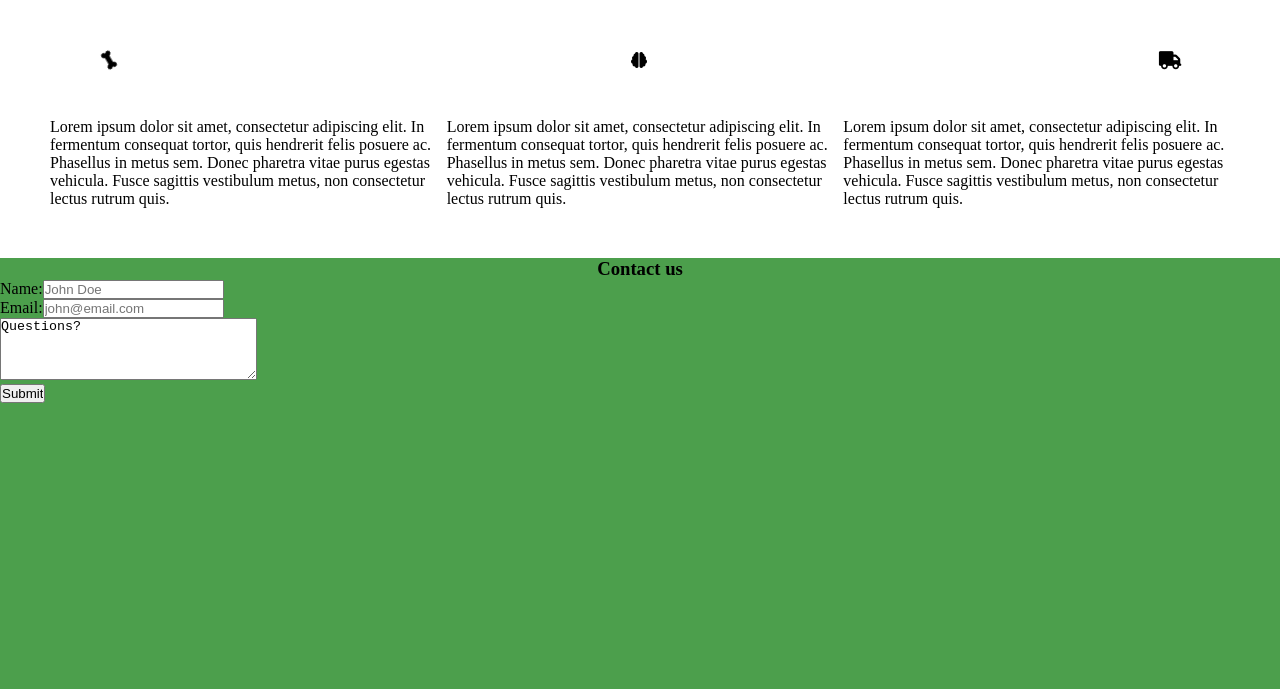
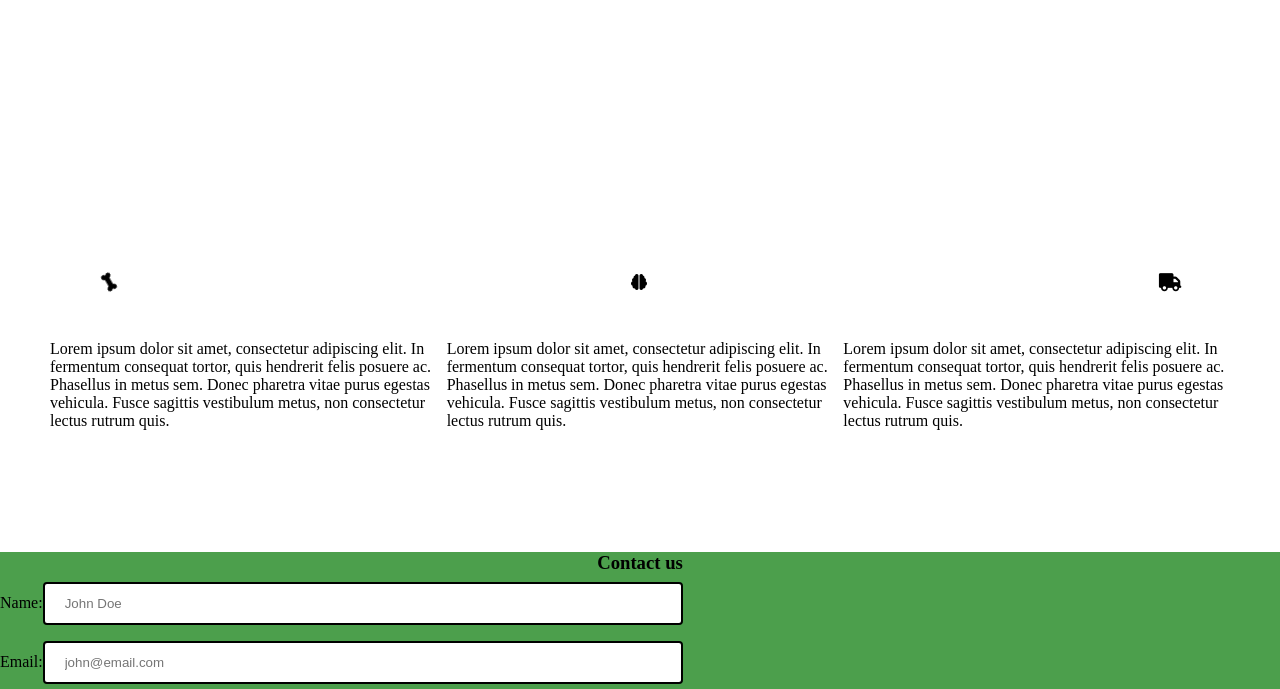
Before and after one commit to JoelHayward/Dog-Food-Delivery, a plain HTML site: page index.html in a window 1280 px wide. Shown: the part 2162-2851 px from the top of the page. Drawn offline with Linux system fonts and the light colour scheme.

Commit message:
form css styling

```diff
--- a/styles.css
+++ b/styles.css
@@ -124,6 +124,13 @@ margin-left: 50px;
 }
 
 /* Section Three - About Section */
+#about {
+  height: 400px;
+  justify-content: center;
+  align-content: center;
+  margin-top: 150px;
+}
+
 .icons {
 display: flex;
 justify-content: space-between;
@@ -149,10 +156,15 @@ height: 600px;
 .contact {
   display: flex;
   justify-content: center;
+
 }
 
-.class  {
-  display: flex;
+input[type=text] {
+    width: 50%;
+    padding: 12px 20px;
+    margin: 8px 0;
+    border: 2px solid rgb(0, 0, 0);
+    border-radius: 4px;
 
 }
 
```
